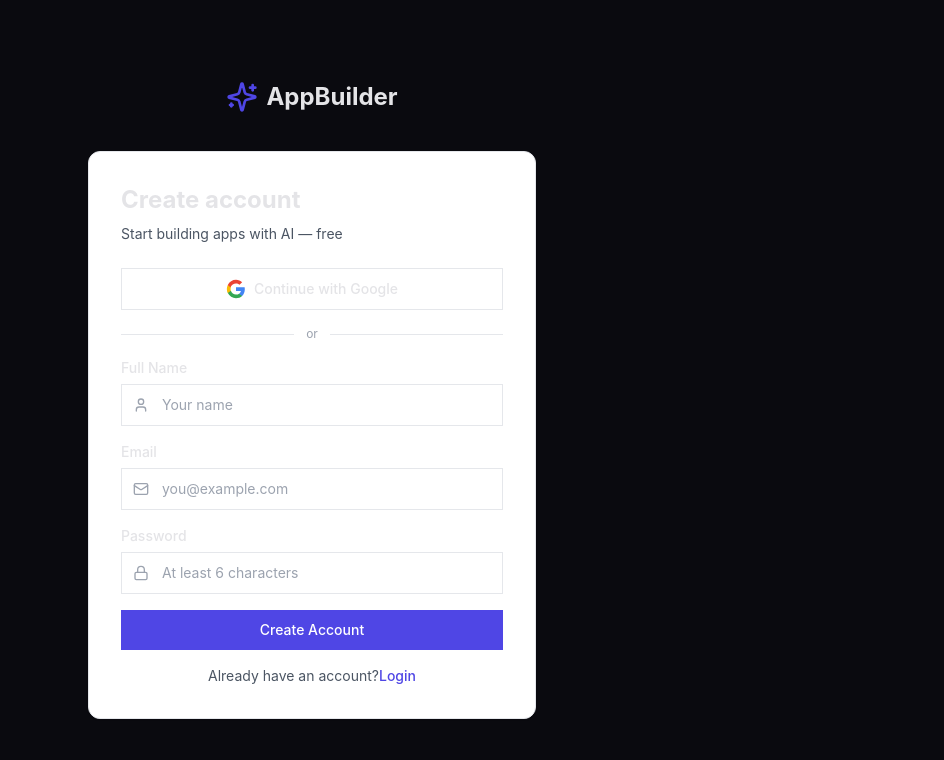
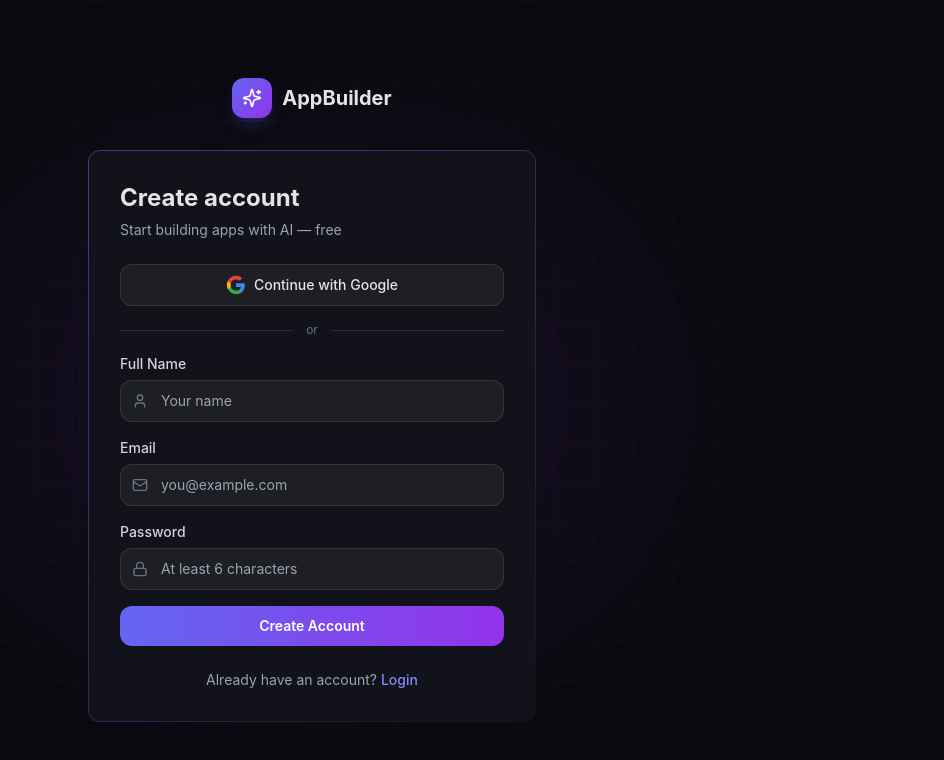
Before and after one commit to RahulGuptGT/ai-app-builder, a Next.js app: page /signup in a window 1280 px wide. Shown: the top 760 px of the page, without its empty margins (328-1272 px from the left). Built offline with nearby package versions, Linux system fonts and the light colour scheme.

Commit message:
Redesign signup page with dark theme

```diff
--- a/app/(auth)/signup/page.tsx
+++ b/app/(auth)/signup/page.tsx
@@ -49,91 +49,99 @@
   }
 
   return (
-    <main className="flex min-h-screen flex-col items-center justify-center px-4">
-      <div className="w-full max-w-md">
+    <main className="relative flex min-h-screen items-center justify-center overflow-hidden bg-[#0a0a0f] px-4 grid-bg">
+      <div className="pointer-events-none absolute inset-0">
+        <div className="absolute left-1/2 top-1/2 h-[400px] w-[600px] -translate-x-1/2 -translate-y-1/2 rounded-full bg-purple-600/10 blur-[120px]" />
+      </div>
+
+      <div className="relative z-10 w-full max-w-md">
         <div className="mb-8 text-center">
-          <Link href="/" className="inline-flex items-center gap-2">
-            <Sparkles className="h-8 w-8 text-indigo-600" />
-            <span className="text-2xl font-bold">AppBuilder</span>
+          <Link href="/" className="inline-flex items-center gap-2.5">
+            <div className="flex h-10 w-10 items-center justify-center rounded-xl bg-gradient-to-br from-indigo-500 to-purple-600 shadow-lg shadow-indigo-500/20">
+              <Sparkles className="h-5 w-5 text-white" />
+            </div>
+            <span className="text-xl font-bold">AppBuilder</span>
           </Link>
         </div>
 
-        <div className="rounded-xl border bg-white p-8 shadow-sm">
-          <h1 className="mb-2 text-2xl font-bold">Create account</h1>
-          <p className="mb-6 text-sm text-gray-600">
+        <div className="gradient-border p-8">
+          <h1 className="mb-1.5 text-2xl font-bold">Create account</h1>
+          <p className="mb-6 text-sm text-gray-400">
             Start building apps with AI — free
           </p>
 
           <button
             onClick={handleGoogleLogin}
-            className="mb-4 flex w-full items-center justify-center gap-2 rounded-lg border px-4 py-2.5 text-sm font-medium hover:bg-gray-50"
+            className="mb-4 flex w-full items-center justify-center gap-2 rounded-xl border border-white/10 bg-white/5 py-2.5 text-sm font-medium transition hover:bg-white/10"
           >
             <svg className="h-5 w-5" viewBox="0 0 24 24">
-              <path fill="#4285F4" d="M22.56 12.25c0-.78-.07-1.53-.2-2.25H12v4.26h5.92c-.26 1.37-1.04 2.53-2.21 3.31v2.77h3.57c2.08-1.92 3.28-4.74 3.28-8.09z"/>
-              <path fill="#34A853" d="M12 23c2.97 0 5.46-.98 7.28-2.66l-3.57-2.77c-.98.66-2.23 1.06-3.71 1.06-2.86 0-5.29-1.93-6.16-4.53H2.18v2.84C3.99 20.53 7.7 23 12 23z"/>
-              <path fill="#FBBC05" d="M5.84 14.09c-.22-.66-.35-1.36-.35-2.09s.13-1.43.35-2.09V7.07H2.18C1.43 8.55 1 10.22 1 12s.43 3.45 1.18 4.93l2.85-2.22.81-.62z"/>
-              <path fill="#EA4335" d="M12 5.38c1.62 0 3.06.56 4.21 1.64l3.15-3.15C17.45 2.09 14.97 1 12 1 7.7 1 3.99 3.47 2.18 7.07l3.01 2.84C6.71 7.31 9.14 5.38 12 5.38z"/>
+              <path fill="#4285F4" d="M22.56 12.25c0-.78-.07-1.53-.2-2.25H12v4.26h5.92c-.26 1.37-1.04 2.53-2.21 3.31v2.77h3.57c2.08-1.92 3.28-4.74 3.28-8.09z" />
+              <path fill="#34A853" d="M12 23c2.97 0 5.46-.98 7.28-2.66l-3.57-2.77c-.98.66-2.23 1.06-3.71 1.06-2.86 0-5.29-1.93-6.16-4.53H2.18v2.84C3.99 20.53 7.7 23 12 23z" />
+              <path fill="#FBBC05" d="M5.84 14.09c-.22-.66-.35-1.36-.35-2.09s.13-1.43.35-2.09V7.07H2.18C1.43 8.55 1 10.22 1 12s.43 3.45 1.18 4.93l2.85-2.22.81-.62z" />
+              <path fill="#EA4335" d="M12 5.38c1.62 0 3.06.56 4.21 1.64l3.15-3.15C17.45 2.09 14.97 1 12 1 7.7 1 3.99 3.47 2.18 7.07l3.01 2.84C6.71 7.31 9.14 5.38 12 5.38z" />
             </svg>
             Continue with Google
           </button>
 
           <div className="mb-4 flex items-center gap-3">
-            <div className="h-px flex-1 bg-gray-200" />
-            <span className="text-xs text-gray-400">or</span>
-            <div className="h-px flex-1 bg-gray-200" />
+            <div className="h-px flex-1 bg-white/10" />
+            <span className="text-xs text-gray-500">or</span>
+            <div className="h-px flex-1 bg-white/10" />
           </div>
 
           <form onSubmit={handleSubmit} className="space-y-4">
             <div>
-              <label className="mb-1.5 block text-sm font-medium">
+              <label className="mb-1.5 block text-sm font-medium text-gray-300">
                 Full Name
               </label>
               <div className="relative">
-                <User className="absolute left-3 top-1/2 h-4 w-4 -translate-y-1/2 text-gray-400" />
+                <User className="absolute left-3 top-1/2 h-4 w-4 -translate-y-1/2 text-gray-500" />
                 <input
                   type="text"
                   required
                   value={name}
                   onChange={(e) => setName(e.target.value)}
-                  className="w-full rounded-lg border py-2.5 pl-10 pr-3 text-sm outline-none focus:border-indigo-500 focus:ring-1 focus:ring-indigo-500"
+                  className="w-full rounded-xl border border-white/10 bg-white/5 py-2.5 pl-10 pr-3 text-sm outline-none transition focus:border-indigo-500 focus:ring-1 focus:ring-indigo-500"
                   placeholder="Your name"
                 />
               </div>
             </div>
             <div>
-              <label className="mb-1.5 block text-sm font-medium">Email</label>
+              <label className="mb-1.5 block text-sm font-medium text-gray-300">
+                Email
+              </label>
               <div className="relative">
-                <Mail className="absolute left-3 top-1/2 h-4 w-4 -translate-y-1/2 text-gray-400" />
+                <Mail className="absolute left-3 top-1/2 h-4 w-4 -translate-y-1/2 text-gray-500" />
                 <input
                   type="email"
                   required
                   value={email}
                   onChange={(e) => setEmail(e.target.value)}
-                  className="w-full rounded-lg border py-2.5 pl-10 pr-3 text-sm outline-none focus:border-indigo-500 focus:ring-1 focus:ring-indigo-500"
+                  className="w-full rounded-xl border border-white/10 bg-white/5 py-2.5 pl-10 pr-3 text-sm outline-none transition focus:border-indigo-500 focus:ring-1 focus:ring-indigo-500"
                   placeholder="you@example.com"
                 />
               </div>
             </div>
             <div>
-              <label className="mb-1.5 block text-sm font-medium">
+              <label className="mb-1.5 block text-sm font-medium text-gray-300">
                 Password
               </label>
               <div className="relative">
-                <Lock className="absolute left-3 top-1/2 h-4 w-4 -translate-y-1/2 text-gray-400" />
+                <Lock className="absolute left-3 top-1/2 h-4 w-4 -translate-y-1/2 text-gray-500" />
                 <input
                   type="password"
                   required
                   minLength={6}
                   value={password}
                   onChange={(e) => setPassword(e.target.value)}
-                  className="w-full rounded-lg border py-2.5 pl-10 pr-3 text-sm outline-none focus:border-indigo-500 focus:ring-1 focus:ring-indigo-500"
+                  className="w-full rounded-xl border border-white/10 bg-white/5 py-2.5 pl-10 pr-3 text-sm outline-none transition focus:border-indigo-500 focus:ring-1 focus:ring-indigo-500"
                   placeholder="At least 6 characters"
                 />
               </div>
             </div>
 
             {error && (
-              <div className="rounded-lg bg-red-50 px-3 py-2 text-sm text-red-600">
+              <div className="rounded-xl border border-red-500/20 bg-red-500/10 px-3 py-2 text-sm text-red-400">
                 {error}
               </div>
             )}
@@ -141,16 +149,19 @@
             <button
               type="submit"
               disabled={loading}
-              className="flex w-full items-center justify-center gap-2 rounded-lg bg-indigo-600 py-2.5 text-sm font-medium text-white hover:bg-indigo-700 disabled:opacity-50"
+              className="flex w-full items-center justify-center gap-2 rounded-xl bg-gradient-to-r from-indigo-500 to-purple-600 py-2.5 text-sm font-semibold text-white transition hover:brightness-110 disabled:opacity-50"
             >
               {loading && <Loader2 className="h-4 w-4 animate-spin" />}
               Create Account
             </button>
           </form>
 
-          <p className="mt-4 text-center text-sm text-gray-600">
-            Already have an account?
-            <Link href="/login" className="font-medium text-indigo-600 hover:underline">
+          <p className="mt-6 text-center text-sm text-gray-400">
+            Already have an account?{" "}
+            <Link
+              href="/login"
+              className="font-medium text-indigo-400 hover:underline"
+            >
               Login
             </Link>
           </p>
```
